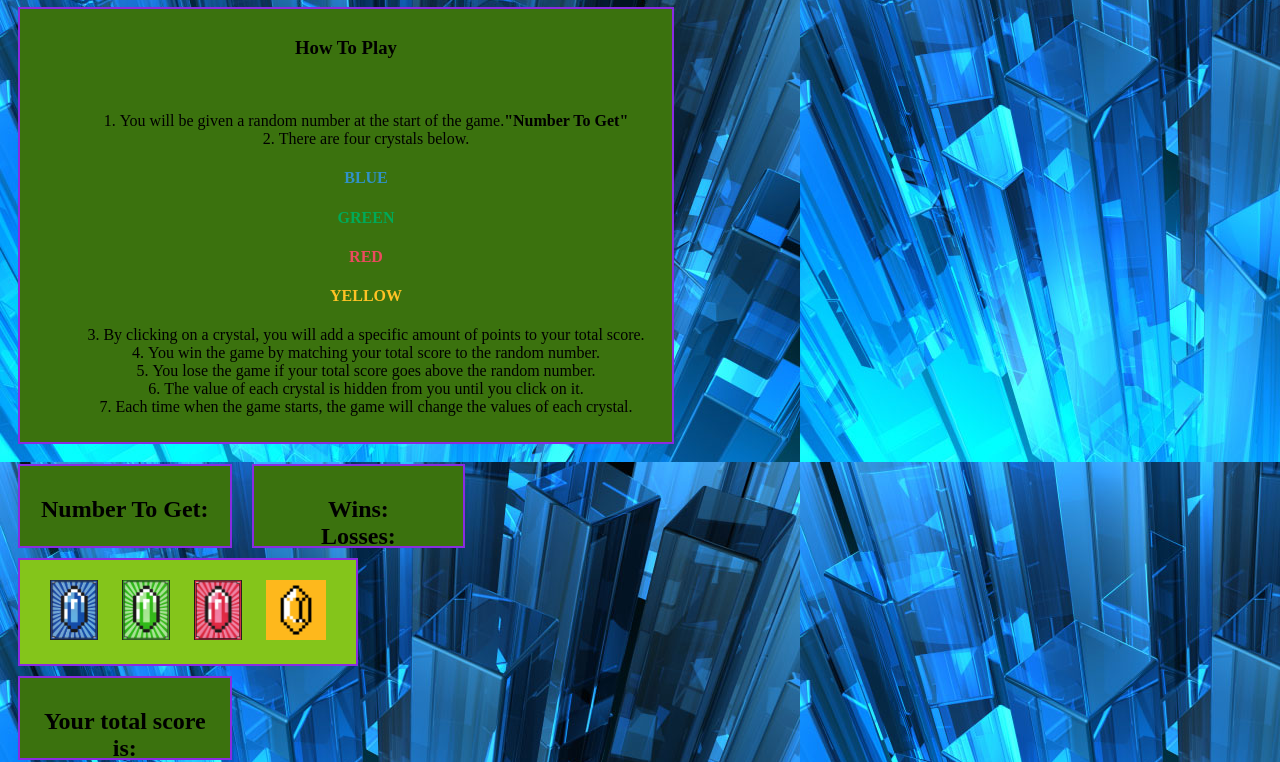
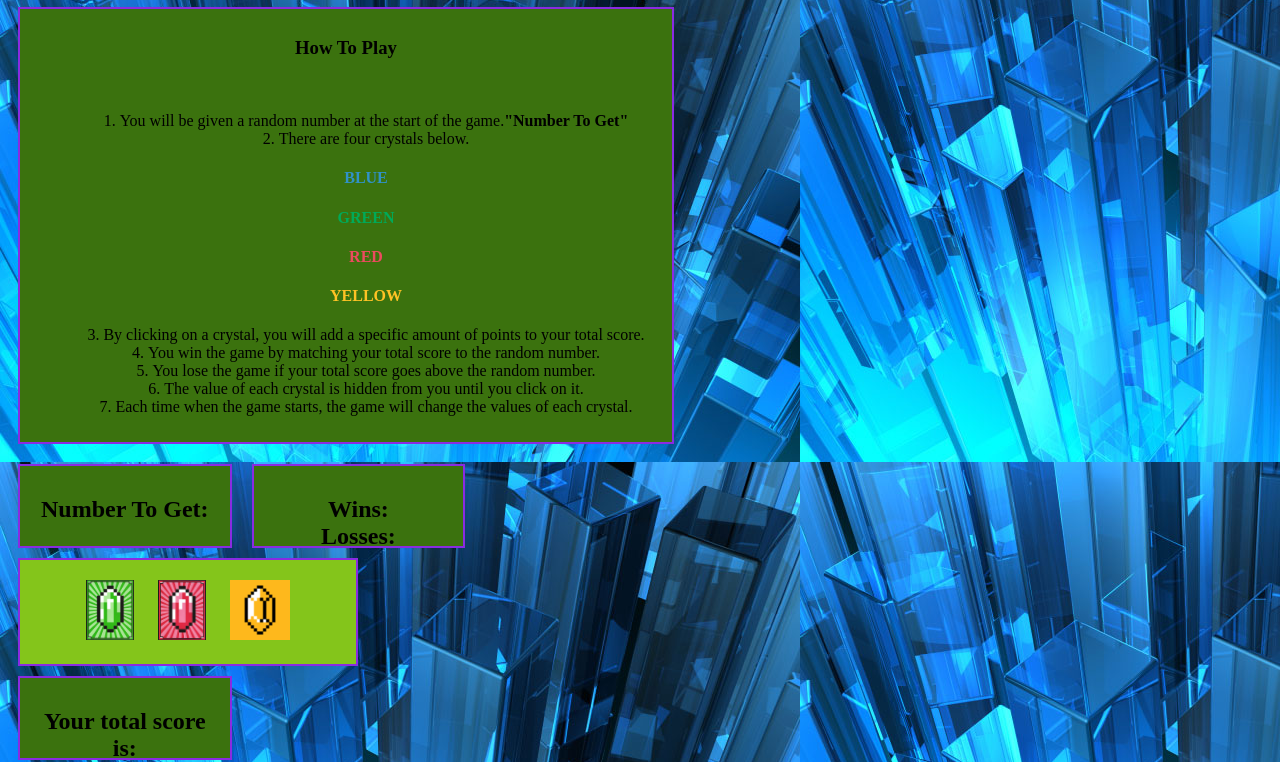
Before and after one commit to Malak55/Unit-4-Game, a plain HTML site: page index.html in a window 1280 px wide. Shown: the part 138-900 px from the top of the page. Drawn offline with nearby package versions, Linux system fonts and the light colour scheme; files whose address does not match are found by name.

Commit message:
Update index.html

```diff
--- a/index.html
+++ b/index.html
@@ -44,7 +44,7 @@
 		</h2>
 	</div>
 	<div class="gems">
-		<img src="images\blue.jpg" class=gemImage id="one" alt="Blue Gem">
+
 		<img src="images\green.jpg" class=gemImage id="two" alt="Green Gem">
 		<img src="images\red.jpg" class=gemImage id="three" alt="Red Gem">
 		<img src="images\yellow.jpg" class=gemImage id= "four" alt="Yellow Gem">
```
